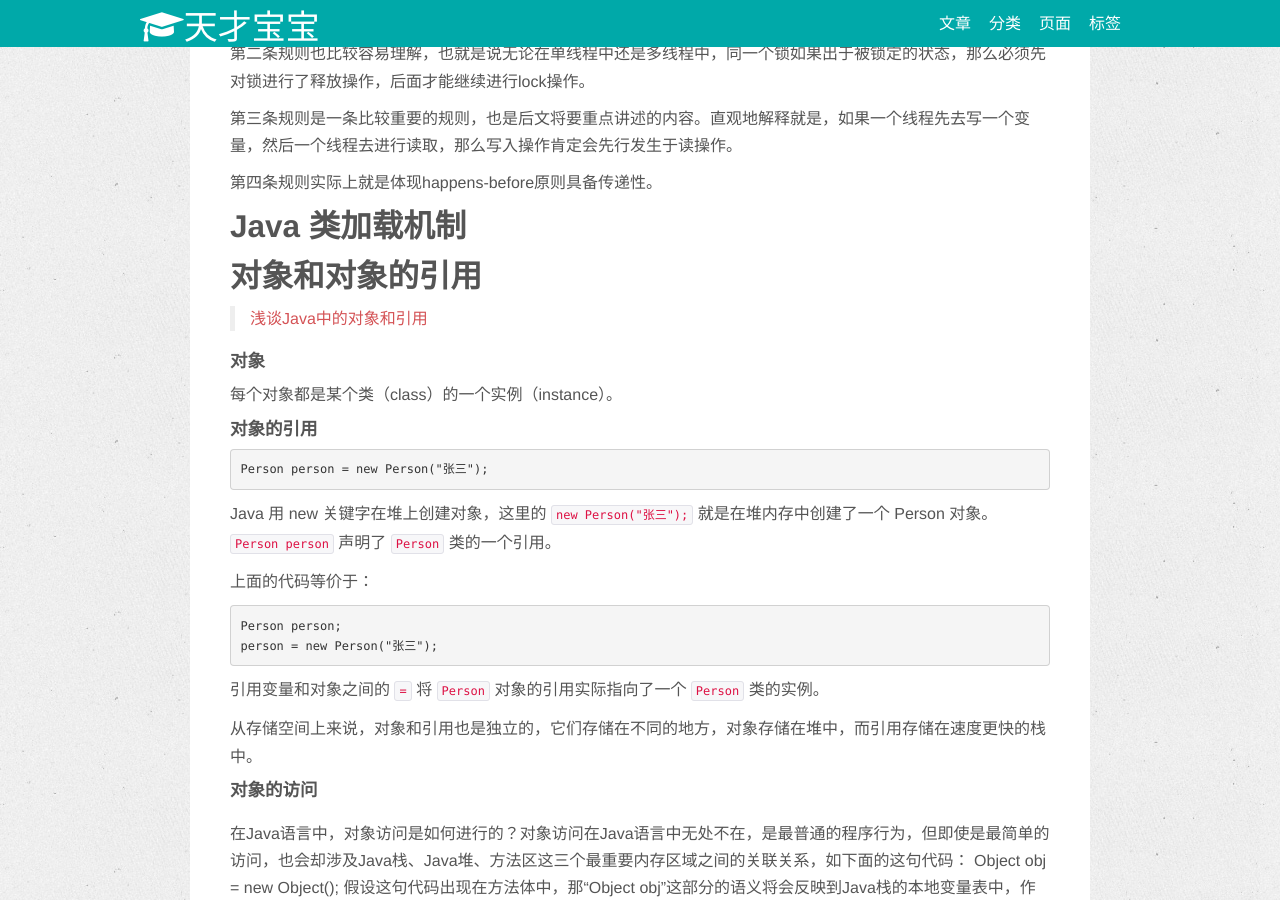
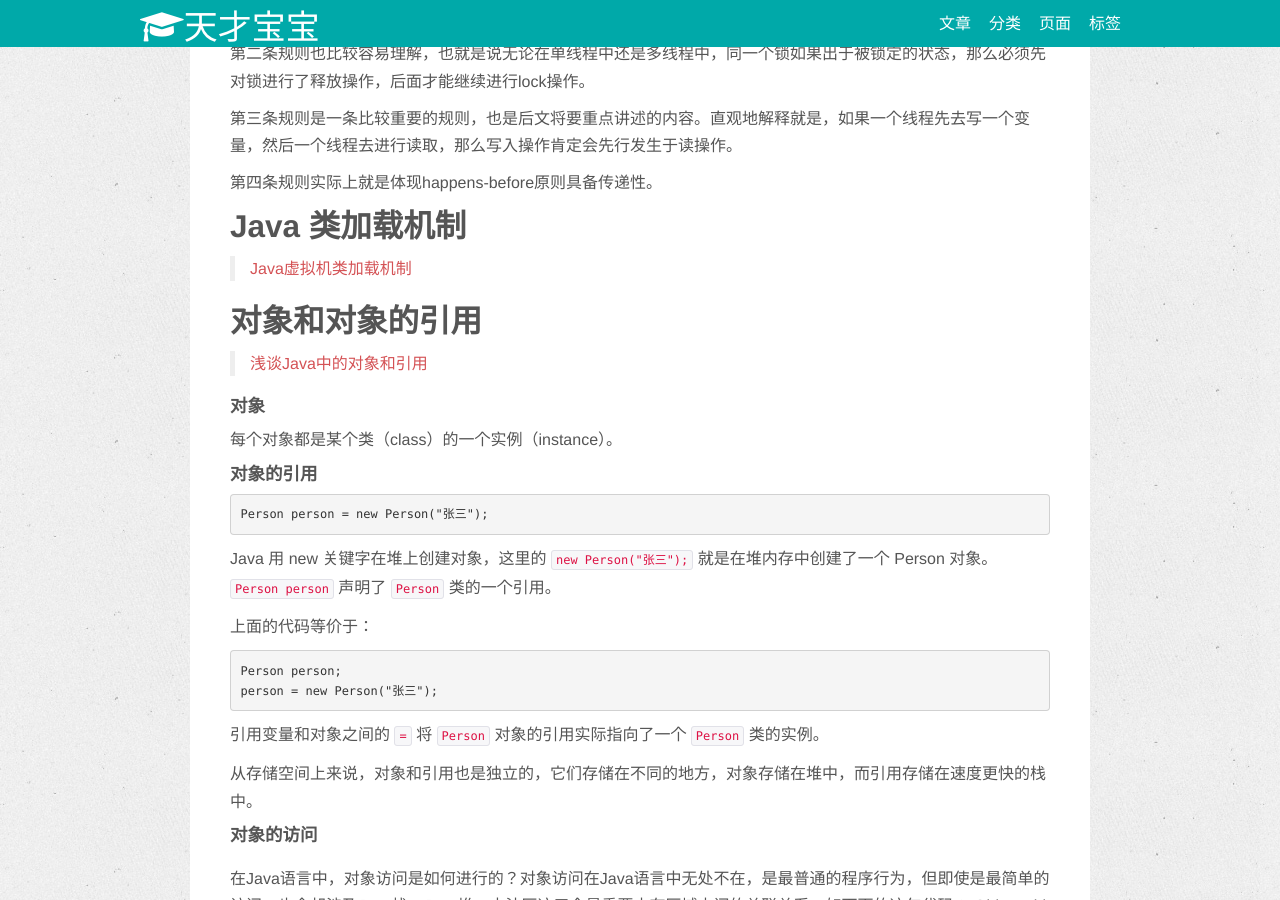
Before and after one commit to wanlp10/wuchao.github.io, a Jekyll site: the page built from _posts/java/2017-01-02-Java.md, in a window 1280 px wide and 900 px high, scrolled down 7099 px. Built offline with Jekyll 4.4.1, drawn with Linux system fonts in a browser that asks for light colours; nearby versions of some CDN libraries; comment, search, counter and statistics services are not loaded.

Commit message:
initial commit.

```diff
--- a/_posts/java/2017-01-02-Java.md
+++ b/_posts/java/2017-01-02-Java.md
@@ -231,6 +231,7 @@ x = x + 1;     //语句4
 
 ## Java 类加载机制
 
+> [Java虚拟机类加载机制](http://blog.csdn.net/wangtaomtk/article/details/52262499)
 
 
 
```
